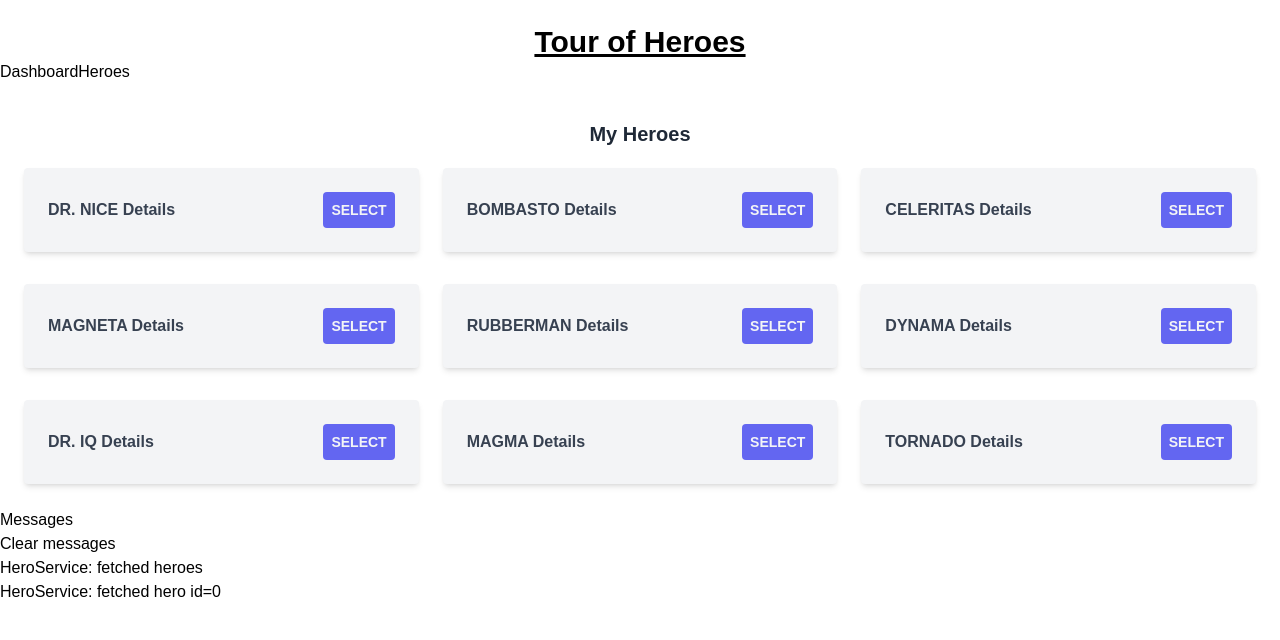
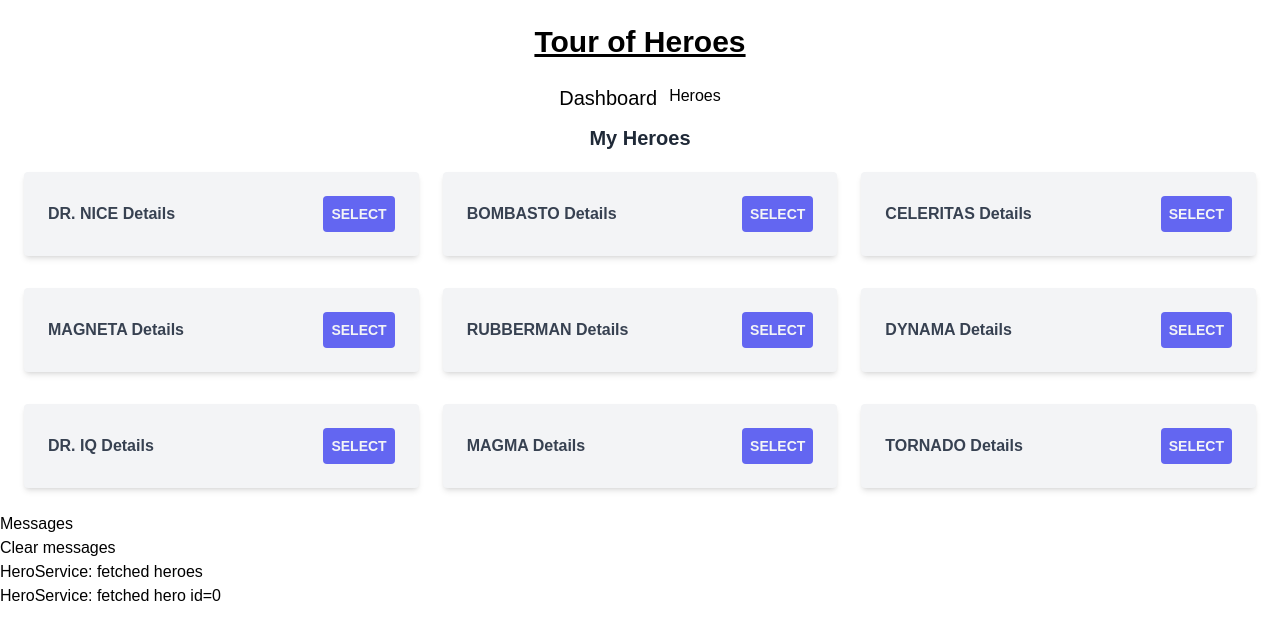
Before and after one commit to b0yu-li/angular-tour-of-heroes, an Angular app: page /heroes in a window 1280 px wide. Shown: the top 640 px of the page. Built offline with nearby package versions, Linux system fonts and the light colour scheme.

Commit message:
style: center 2 tabs of dashboard

```diff
--- a/src/app/app.component.html
+++ b/src/app/app.component.html
@@ -1,11 +1,10 @@
 <h1 class="mt-6 text-3xl font-bold underline text-center">{{title}}</h1>
 
-<nav>
-    <a routerLink="/dashboard">Dashboard</a>
-    <a routerLink="/heroes">Heroes</a>
-</nav>
-
 <div class="p-6">
+    <nav class="flex gap-3 justify-center">
+        <a class="text-xl" routerLink="/dashboard">Dashboard</a>
+        <a routerLink="/heroes">Heroes</a>
+    </nav>
     <router-outlet />
 </div>
 
```
